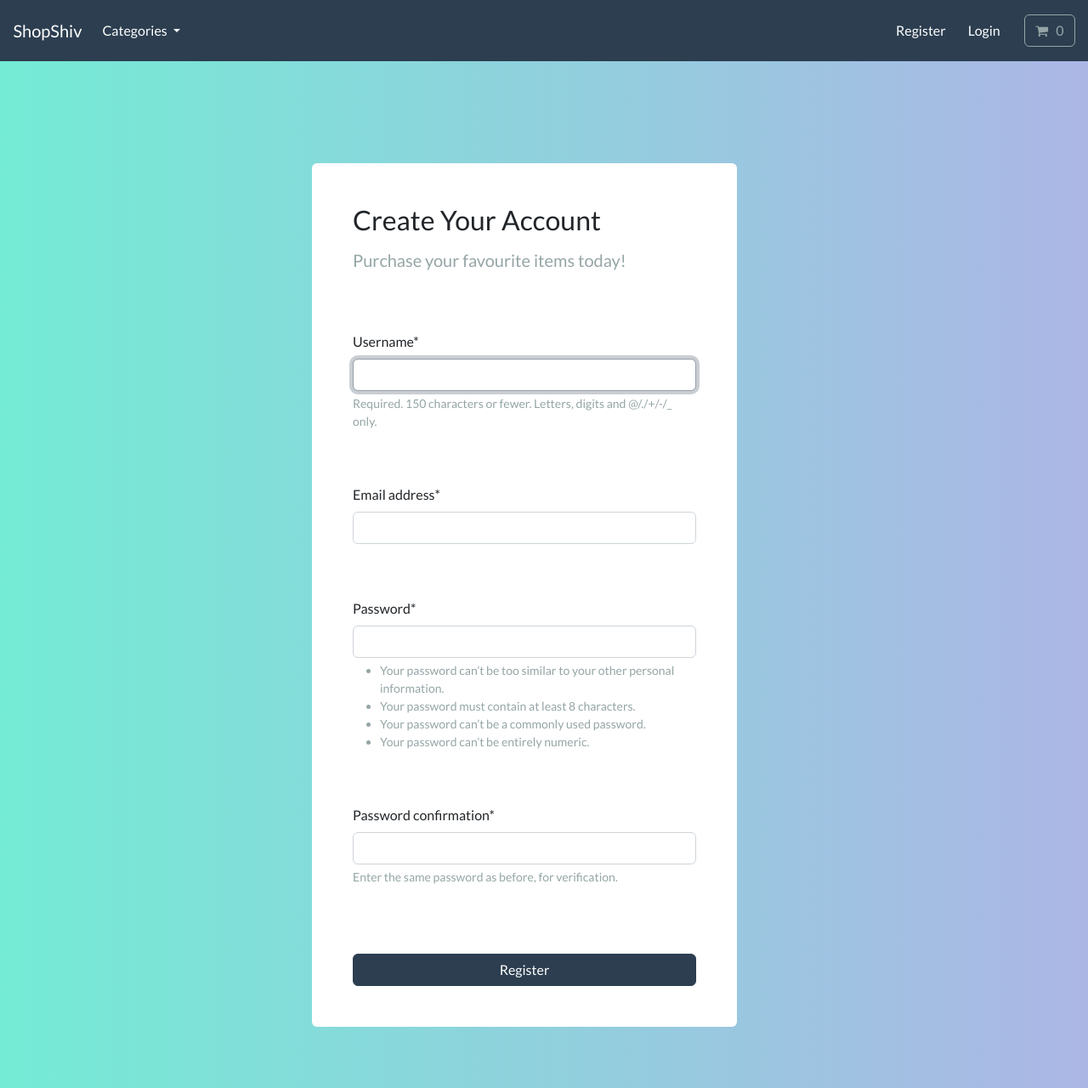
After one commit to shivanshvermaaa/ShopShiv--A-django-ecommerce-site, a Django app: template account/templates/account/registration/register.html in a window 1280 px wide. The commit adds this page. Shown: the whole page at 85% size. Run offline with Django 5.2, Linux system fonts and the light colour scheme; the template is opened without the code that fills it: values that come from a table or form of the project are taken from there, others are empty; some libraries are stand-ins or nearby versions.

Commit message:
completed making the user registration page!

```diff
--- /dev/null
+++ b/account/forms.py
@@ -0,0 +1,23 @@
+from django.contrib.auth.forms import UserCreationForm
+from django.contrib.auth.models import User
+from django import forms
+class CreateUserForm(UserCreationForm):
+    class Meta:
+        model=User
+        fields=['username','email','password1','password2']
+
+    def __init__(self,*args,**kwargs):
+        super(CreateUserForm,self).__init__(*args,**kwargs)
+
+        self.fields['email'].required=True
+
+        # email validation
+    def clean_email(self):
+        email=self.cleaned_data.get('email')
+        if User.objects.filter(email=email).exists():
+                raise forms.ValidationError("this email is invalid")
+
+        if len(email)>= 350:
+                raise forms.ValidationError("the email is too long")
+
+        return email
--- /dev/null
+++ b/account/templates/account/registration/register.html
@@ -0,0 +1,45 @@
+{% include "store/base.html" %}
+{% load static %}
+{% load crispy_forms_tags %}
+
+{% block content %}
+    <style>
+
+
+        body {
+            background: linear-gradient(to right, #74ebd5, #ACB6E5);
+            min-height: 100vh;
+        }
+    </style>
+
+    <br> <br> <br>
+<div class="container mt-5">
+    <div class="row justify-content-center">
+        <div class="col-md-6">
+
+            <div class="bg-white shadow-md p-5 rounded form-layout">
+
+                <h3 class="mb-3">Create Your Account</h3>
+                <h5 class="text-muted mb-4">Purchase your favourite items today!</h5>
+
+                <form method="POST" autocomplete="off">
+                    {% csrf_token %}
+                    <br> <br>
+                    {{form.username|as_crispy_field}}
+                    <br> <br>
+                    {{form.email|as_crispy_field}}
+                    <br> <br>
+                    {{form.password1|as_crispy_field}}
+                    <br> <br>
+                    {{form.password2|as_crispy_field}}
+                    <br> <br>
+                    <button type="submit" class="btn btn-primary w-100 mt-3">Register</button>
+                </form>
+
+            </div>
+
+        </div>
+    </div>
+</div>
+<br> <br> <br>
+{% endblock %}
--- a/ecommerce/settings.py
+++ b/ecommerce/settings.py
@@ -41,7 +41,9 @@ INSTALLED_APPS = [
     "cart",
     "mathfilters",
     "account",
+    "crispy_forms",
 ]
+CRISPY_TEMPLATE_PACK = 'bootstrap4'
 
 MIDDLEWARE = [
     "django.middleware.security.SecurityMiddleware",
--- /dev/null
+++ b/static/css/style.css
@@ -0,0 +1,9 @@
+.form-layout{
+    border-radius: 0.5rem;
+    width: 500px;
+}
+.heading-josefin {
+    font-family: 'Josefin Sans', sans-serif;
+    font-weight: 700;
+    letter-spacing: 0.5px; /* optional, adds elegance */
+}
--- a/store/templates/store/base.html
+++ b/store/templates/store/base.html
@@ -22,7 +22,7 @@
 
         <link rel="stylesheet" href="https://cdnjs.cloudflare.com/ajax/libs/font-awesome/4.7.0/css/font-awesome.min.css">
 
-
+        <link rel="stylesheet" href="{% static 'css/style.css' %}">
 
         <!-- JavaScript -->
 
@@ -117,7 +117,7 @@
 
                 <li class="nav-item">
 
-                    <a class="btn btn-alert navbar-btn text-white" type="button"  href="/"> Register </a>
+                    <a class="btn btn-alert navbar-btn text-white" type="button"  href="{%url 'register'%}"> Register </a>
 
                 </li>
 
--- a/store/templates/store/product-info.html
+++ b/store/templates/store/product-info.html
@@ -4,6 +4,12 @@
 {% load static %}
 
 {% block content %}
+<style>
+    body {
+        background: linear-gradient(to right, #74ebd5, #ACB6E5);
+        min-height: 100vh;
+    }
+</style>
 
 <div class="container">
 
```
Also changed, not shown: account/views.py (+12 -2 lines), cart/templates/cart/cart-summary.html (+8 -0 lines), store/templates/store/list-category.html (+7 -1 lines), store/templates/store/store.html (+11 -3 lines).
